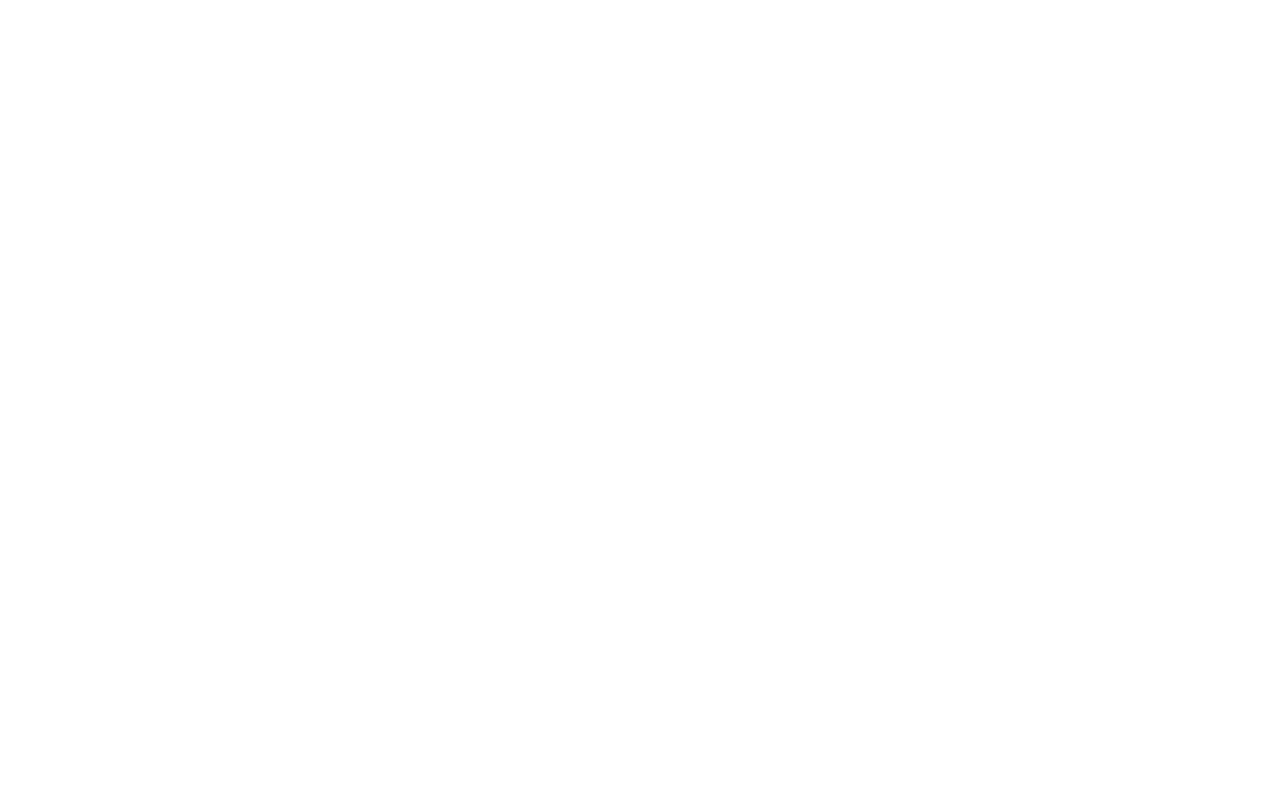
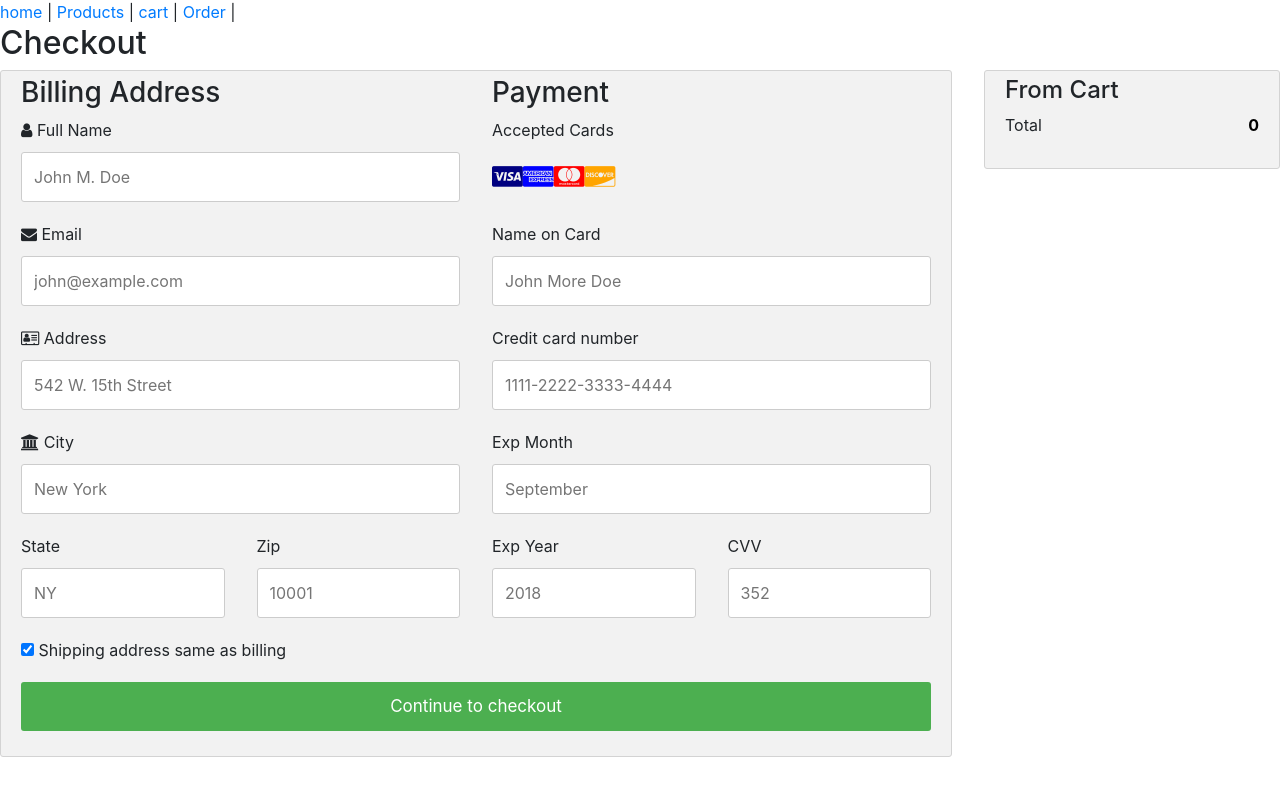
Before and after one commit to Sudo-Barry/angular-cart-orders, an Angular app: page /order in a window 1280 px wide. Before the commit this address led to /. Shown: the top 796 px of the page. Built offline with nearby package versions, Linux system fonts and the light colour scheme.

Commit message:
6 files modified, 3 added

```diff
--- a/src/app/app.component.html
+++ b/src/app/app.component.html
@@ -1 +1,7 @@
+<a routerLink="">home</a> |
+<!-- <a routerLink="/products">dashboard</a>  -->
+<a routerLink="/products">Products</a> |
+<a routerLink="/cart">cart</a> |
+<a routerLink="/order">Order</a> |
+
 <router-outlet></router-outlet>
--- a/src/app/cart/cart.component.html
+++ b/src/app/cart/cart.component.html
@@ -60,8 +60,7 @@
             <div class="summary">
               <h3>Summary</h3>
               <div class="summary-item">
-                <span class="text">Subtotal</span
-                ><span class="price">{{total}}</span>
+                <span class="text">Subtotal</span><span class="price">{{total}}</span>
               </div>
               <div class="summary-item">
                 <span class="text">Discount</span><span class="price">$0</span>
@@ -70,12 +69,21 @@
                 <span class="text">Shipping</span><span class="price">$0</span>
               </div>
               <div class="summary-item">
-                <span class="text">Total</span
-                ><span class="price">{{total}}</span>
+                <span class="text">Total</span><span class="price">{{total}}</span>
               </div>
-              <button type="button" class="btn btn-primary btn-lg btn-block">
-                Checkout
-              </button>
+              <form [formGroup]="checkoutForm" (ngSubmit)="onFormSubmit()">
+                <div class="summary-item">
+                  <span class="text">Name</span>
+                  <span class="input"><input id="name" type="text" formControlName="name"></span>
+                </div>
+                <div class="summary-item">
+                  <span class="text">Address</span>
+                  <span class="input"><input id="name" type="text" formControlName="address"></span>
+                </div>
+                <button type="submit" class="btn btn-primary btn-lg btn-block">
+                 Checkout
+                </button>
+              </form>
             </div>
           </div>
         </div>
--- a/src/app/cart/cart.component.ts
+++ b/src/app/cart/cart.component.ts
@@ -1,4 +1,5 @@
 import { Component, OnInit } from '@angular/core';
+import { FormBuilder } from '@angular/forms';
 import { CartService } from '../cart.service';
 
 @Component({
@@ -7,9 +8,17 @@
   styleUrls: ['./cart.component.css']
 })
 export class CartComponent implements OnInit {
-  constructor(private cartService: CartService) {}
+  constructor(
+    private cartService: CartService,
+    private formBuilder: FormBuilder
+  ) {}
   items = this.cartService.getItems();
   itemQuantity: number = 1;
+  checkoutForm = this.formBuilder.group({
+    name: '',
+    address: ''
+  });
+
   sum: number = this.items
     .map(x => x.productPrice)
     .reduce((a, b) => {
@@ -21,4 +30,10 @@
     this.total = this.sum * event.target.value;
     this.itemQuantity = event.target.value;
   }
+
+  onFormSubmit(): void {
+    this.items = this.cartService.clearCart();
+    console.log('your Order submitted', this.checkoutForm.value['name']);
+    this.checkoutForm.reset();
+  }
 }
--- /dev/null
+++ b/src/app/order/order.component.css
@@ -0,0 +1,103 @@
+body {
+  font-family: Arial;
+  font-size: 17px;
+  padding: 8px;
+}
+
+* {
+  box-sizing: border-box;
+}
+
+.row {
+  display: -ms-flexbox; /* IE10 */
+  display: flex;
+  -ms-flex-wrap: wrap; /* IE10 */
+  flex-wrap: wrap;
+  margin: 0 -16px;
+}
+
+.col-25 {
+  -ms-flex: 25%; /* IE10 */
+  flex: 25%;
+}
+
+.col-50 {
+  -ms-flex: 50%; /* IE10 */
+  flex: 50%;
+}
+
+.col-75 {
+  -ms-flex: 75%; /* IE10 */
+  flex: 75%;
+}
+
+.col-25,
+.col-50,
+.col-75 {
+  padding: 0 16px;
+}
+
+.container {
+  background-color: #f2f2f2;
+  padding: 5px 20px 15px 20px;
+  border: 1px solid lightgrey;
+  border-radius: 3px;
+}
+
+input[type='text'] {
+  width: 100%;
+  margin-bottom: 20px;
+  padding: 12px;
+  border: 1px solid #ccc;
+  border-radius: 3px;
+}
+
+label {
+  margin-bottom: 10px;
+  display: block;
+}
+
+.icon-container {
+  margin-bottom: 20px;
+  padding: 7px 0;
+  font-size: 24px;
+}
+
+.btn {
+  background-color: #4caf50;
+  color: white;
+  padding: 12px;
+  margin: 10px 0;
+  border: none;
+  width: 100%;
+  border-radius: 3px;
+  cursor: pointer;
+  font-size: 17px;
+}
+
+.btn:hover {
+  background-color: #45a049;
+}
+
+a {
+  color: #2196f3;
+}
+
+hr {
+  border: 1px solid lightgrey;
+}
+
+span.price {
+  float: right;
+  color: grey;
+}
+
+/* Responsive layout - when the screen is less than 800px wide, make the two columns stack on top of each other instead of next to each other (also change the direction - make the "cart" column go on top) */
+@media (max-width: 800px) {
+  .row {
+    flex-direction: column-reverse;
+  }
+  .col-25 {
+    margin-bottom: 20px;
+  }
+}
--- /dev/null
+++ b/src/app/order/order.component.html
@@ -0,0 +1,74 @@
+<h2>Checkout</h2>
+<div class="row">
+  <div class="col-75">
+    <div class="container">
+      <form action="/action_page.php">
+
+        <div class="row">
+          <div class="col-50">
+            <h3>Billing Address</h3>
+            <label for="fname"><i class="fa fa-user"></i> Full Name</label>
+            <input type="text" id="fname" name="firstname" placeholder="John M. Doe">
+            <label for="email"><i class="fa fa-envelope"></i> Email</label>
+            <input type="text" id="email" name="email" placeholder="john@example.com">
+            <label for="adr"><i class="fa fa-address-card-o"></i> Address</label>
+            <input type="text" id="adr" name="address" placeholder="542 W. 15th Street">
+            <label for="city"><i class="fa fa-institution"></i> City</label>
+            <input type="text" id="city" name="city" placeholder="New York">
+
+            <div class="row">
+              <div class="col-50">
+                <label for="state">State</label>
+                <input type="text" id="state" name="state" placeholder="NY">
+              </div>
+              <div class="col-50">
+                <label for="zip">Zip</label>
+                <input type="text" id="zip" name="zip" placeholder="10001">
+              </div>
+            </div>
+          </div>
+
+          <div class="col-50">
+            <h3>Payment</h3>
+            <label for="fname">Accepted Cards</label>
+            <div class="icon-container">
+              <i class="fa fa-cc-visa" style="color:navy;"></i>
+              <i class="fa fa-cc-amex" style="color:blue;"></i>
+              <i class="fa fa-cc-mastercard" style="color:red;"></i>
+              <i class="fa fa-cc-discover" style="color:orange;"></i>
+            </div>
+            <label for="cname">Name on Card</label>
+            <input type="text" id="cname" name="cardname" placeholder="John More Doe">
+            <label for="ccnum">Credit card number</label>
+            <input type="text" id="ccnum" name="cardnumber" placeholder="1111-2222-3333-4444">
+            <label for="expmonth">Exp Month</label>
+            <input type="text" id="expmonth" name="expmonth" placeholder="September">
+            <div class="row">
+              <div class="col-50">
+                <label for="expyear">Exp Year</label>
+                <input type="text" id="expyear" name="expyear" placeholder="2018">
+              </div>
+              <div class="col-50">
+                <label for="cvv">CVV</label>
+                <input type="text" id="cvv" name="cvv" placeholder="352">
+              </div>
+            </div>
+          </div>
+
+        </div>
+        <label>
+          <input type="checkbox" checked="checked" name="sameadr"> Shipping address same as billing
+        </label>
+        <input type="submit" value="Continue to checkout" class="btn">
+      </form>
+    </div>
+  </div>
+  <div class="col-25">
+    <div class="container">
+      <h4>From Cart <span class="price" style="color:black"></span></h4>
+
+
+      <p>Total <span class="price" style="color:black" ><b id="pri-val">0</b></span></p>
+    </div>
+  </div>
+</div>
--- /dev/null
+++ b/src/app/order/order.component.ts
@@ -0,0 +1,15 @@
+import { Component, OnInit } from '@angular/core';
+
+@Component({
+  selector: 'app-order',
+  templateUrl: './order.component.html',
+  styleUrls: ['./order.component.css']
+})
+export class OrderComponent implements OnInit {
+
+  constructor() { }
+
+  ngOnInit() {
+  }
+
+}
--- a/src/app/products/products.component.html
+++ b/src/app/products/products.component.html
@@ -26,14 +26,13 @@
         </div>
         <div class="buttons d-flex flex-row gap-3 px-3">
           <button class="btn btn-danger w-100">View</button>
-          <a routerLink="/cart">
+          <a>
             <button
               class="btn btn-outline-danger w-100"
               (click)="addToCart(prod)"
             >
               Add to Cart
-            </button></a
-          >
+            </button></a>
         </div>
       </div>
     </div>
--- a/src/index.html
+++ b/src/index.html
@@ -12,6 +12,7 @@
   <link rel="icon" type="image/x-icon" href="favicon.ico">
   <link rel="stylesheet" href="https://stackpath.bootstrapcdn.com/bootstrap/4.3.1/css/bootstrap.min.css"
     integrity="sha384-ggOyR0iXCbMQv3Xipma34MD+dH/1fQ784/j6cY/iJTQUOhcWr7x9JvoRxT2MZw1T" crossorigin="anonymous">
+  <link rel="stylesheet" href="https://cdnjs.cloudflare.com/ajax/libs/font-awesome/4.7.0/css/font-awesome.min.css">
 
 </head>
 
```
Also changed, not shown: src/app/app.module.ts (+14 -5 lines).
